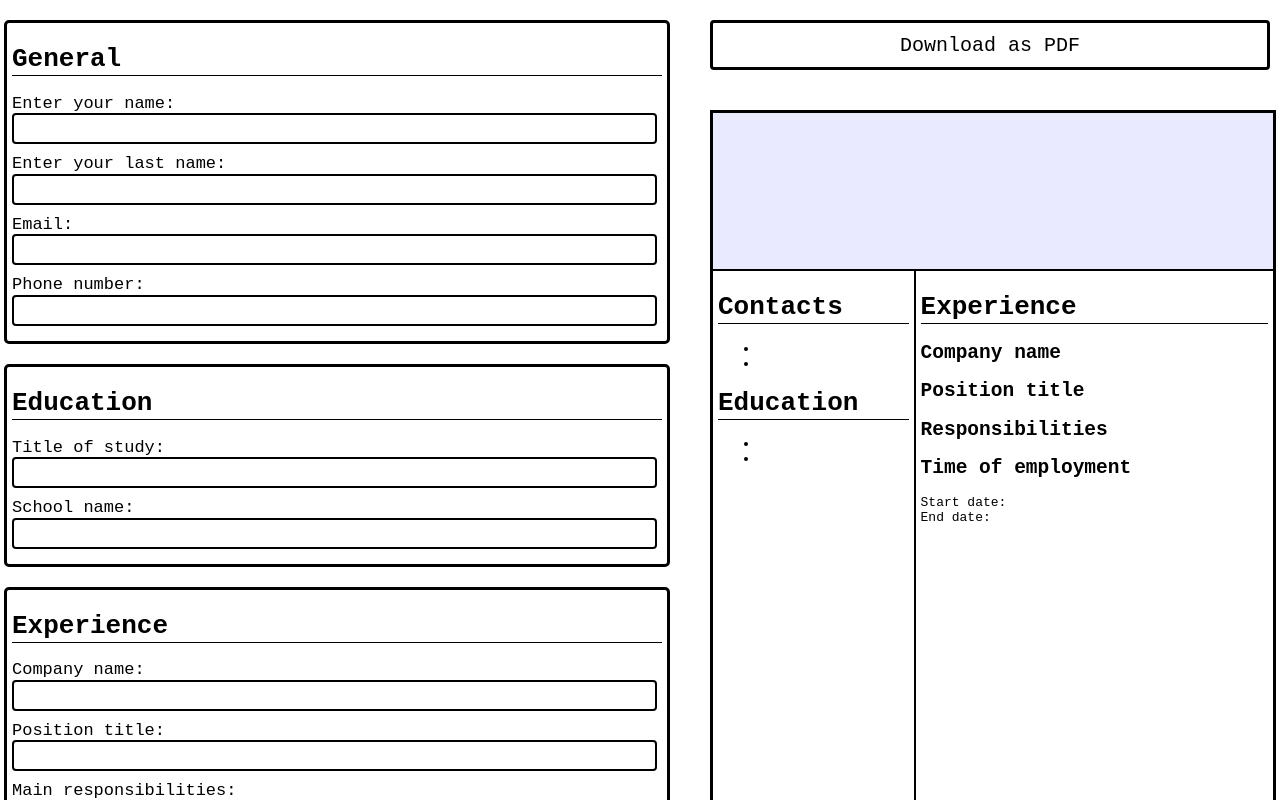
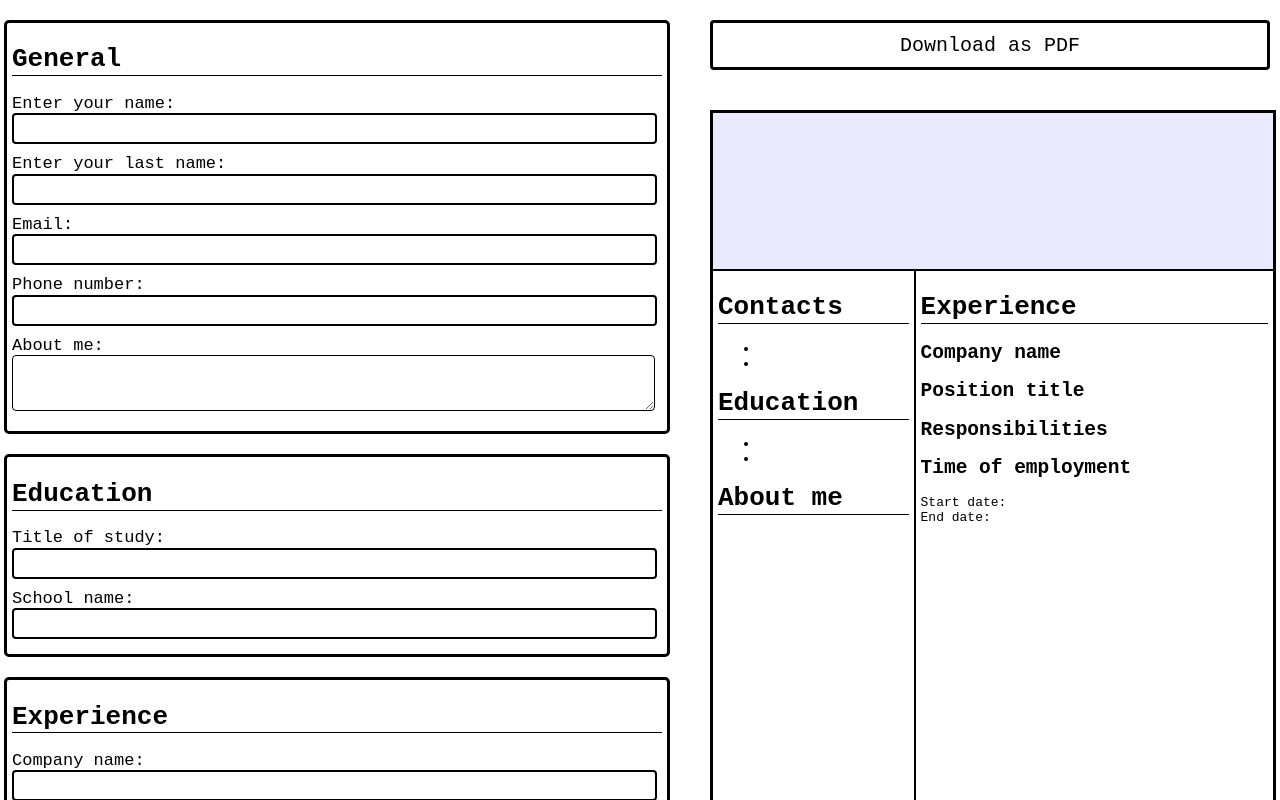
Before and after one commit to Pe44a/cv-application, a React (Vite) app in the folder cv-application/: page / in a window 1280 px wide. Shown: the top 800 px of the page. Built offline with nearby package versions, Linux system fonts and the light colour scheme.

Commit message:
Added new input about me
Also:
-Linked app.jsx, inputComponents.jsx and cvRender.jsx, so it works synchronized

```diff
--- a/cv-application/src/components/App.jsx
+++ b/cv-application/src/components/App.jsx
@@ -5,12 +5,18 @@ import DownloadButton from './downloadButton';
 
 
 function App() {
+    // General
     const [name, setName] = useState('');
     const [lastName, setLastName] = useState('');
     const [email, setEmail] = useState('');
     const [phoneNumber, setPhoneNumber] = useState('');
+    const [aboutMe, setAboutMe] = useState('');
+
+    // Education
     const [titleOfStudy, setTitleOfStudy] = useState('');
     const [schoolName, setSchoolName] = useState('');
+
+    // Experience
     const [companyName, setCompanyName] = useState('');
     const [positionTitle, setPositionTitle] = useState('');
     const [responsibilities, setResponsibilities] = useState('');
@@ -25,26 +31,31 @@ function App() {
             lastName={lastName} setLastName={setLastName}
             email={email} setEmail={setEmail}
             phoneNumber={phoneNumber} setPhoneNumber={setPhoneNumber}
-            schoolName={schoolName} setSchoolName={setSchoolName}/>
+            schoolName={schoolName} setSchoolName={setSchoolName}
+            aboutMe={aboutMe} setAboutMe={setAboutMe}
+            />
 
             <Education
             titleOfStudy={titleOfStudy} setTitleOfStudy={setTitleOfStudy}
-            schoolName={schoolName} setSchoolName={setSchoolName}/>
+            schoolName={schoolName} setSchoolName={setSchoolName}
+            />
 
             <Experience
             companyName={companyName} setCompanyName={setCompanyName}
             positionTitle={positionTitle} setPositionTitle={setPositionTitle}
             responsibilities={responsibilities} setResponsibilities={setResponsibilities}
             startOfEmployment={startOfEmployment} setStartOfEmployment={setStartOfEmployment}
-            endOfEmployment={endOfEmployment} setEndOfEmployment={setEndOfEmployment}/>
+            endOfEmployment={endOfEmployment} setEndOfEmployment={setEndOfEmployment}
+            />
         </div>
         <div>
         <DownloadButton/>
         <CvRender
-         name={name} lastName={lastName} email={email} phoneNumber={phoneNumber}
+         name={name} lastName={lastName} email={email} phoneNumber={phoneNumber} aboutMe={aboutMe}
          titleOfStudy={titleOfStudy} schoolName={schoolName} companyName={companyName}
          positionTitle={positionTitle} responsibilities={responsibilities}
-         startOfEmployment={startOfEmployment} endOfEmployment={endOfEmployment}/>
+         startOfEmployment={startOfEmployment} endOfEmployment={endOfEmployment}
+         />
         </div>
 
     </>)
--- a/cv-application/src/components/cvRender.jsx
+++ b/cv-application/src/components/cvRender.jsx
@@ -1,6 +1,6 @@
 
 
-function CvRender({name, lastName, email, phoneNumber, titleOfStudy, schoolName, companyName, positionTitle, responsibilities, startOfEmployment, endOfEmployment}) {
+function CvRender({name, lastName, email, phoneNumber, aboutMe, titleOfStudy, schoolName, companyName, positionTitle, responsibilities, startOfEmployment, endOfEmployment}) {
 
     return(
     <div className="cv">
@@ -24,6 +24,13 @@ function CvRender({name, lastName, email, phoneNumber, titleOfStudy, schoolName,
                     <li>{titleOfStudy}</li>
                     <li>{schoolName}</li>
                 </ul>
+            </div>
+
+            <div className="about-me">
+                <h1>About me</h1>
+                <div>
+                    {aboutMe}
+                </div>
             </div>
         </div>
 
--- a/cv-application/src/components/inputComponents.jsx
+++ b/cv-application/src/components/inputComponents.jsx
@@ -1,5 +1,5 @@
 
-function GeneralInfo({name, setName, lastName, setLastName, email, setEmail, phoneNumber, setPhoneNumber}) {
+function GeneralInfo({name, setName, lastName, setLastName, email, setEmail, phoneNumber, setPhoneNumber, aboutMe, setAboutMe}) {
 
     return (
     <div className="inputForm">
@@ -27,6 +27,13 @@ function GeneralInfo({name, setName, lastName, setLastName, email, setEmail, pho
             <div><label className="label">Phone number: </label></div>
             <input className="input" type="tel" name="phone number"  value={phoneNumber}
             onChange={(event) => setPhoneNumber(event.target.value)}/>
+        </div>
+
+        <div className="inputLabel">
+            <div><label className="label">About me: </label></div>
+            <textarea className="input responsibilitiesInput" cols="20" rows="10"
+            value={aboutMe}
+            onChange={(event) => setAboutMe(event.target.value)}></textarea>
         </div>
     </div>
     )
```
Also changed, not shown: 1 other file (tests, documents, lock files or other folders).
